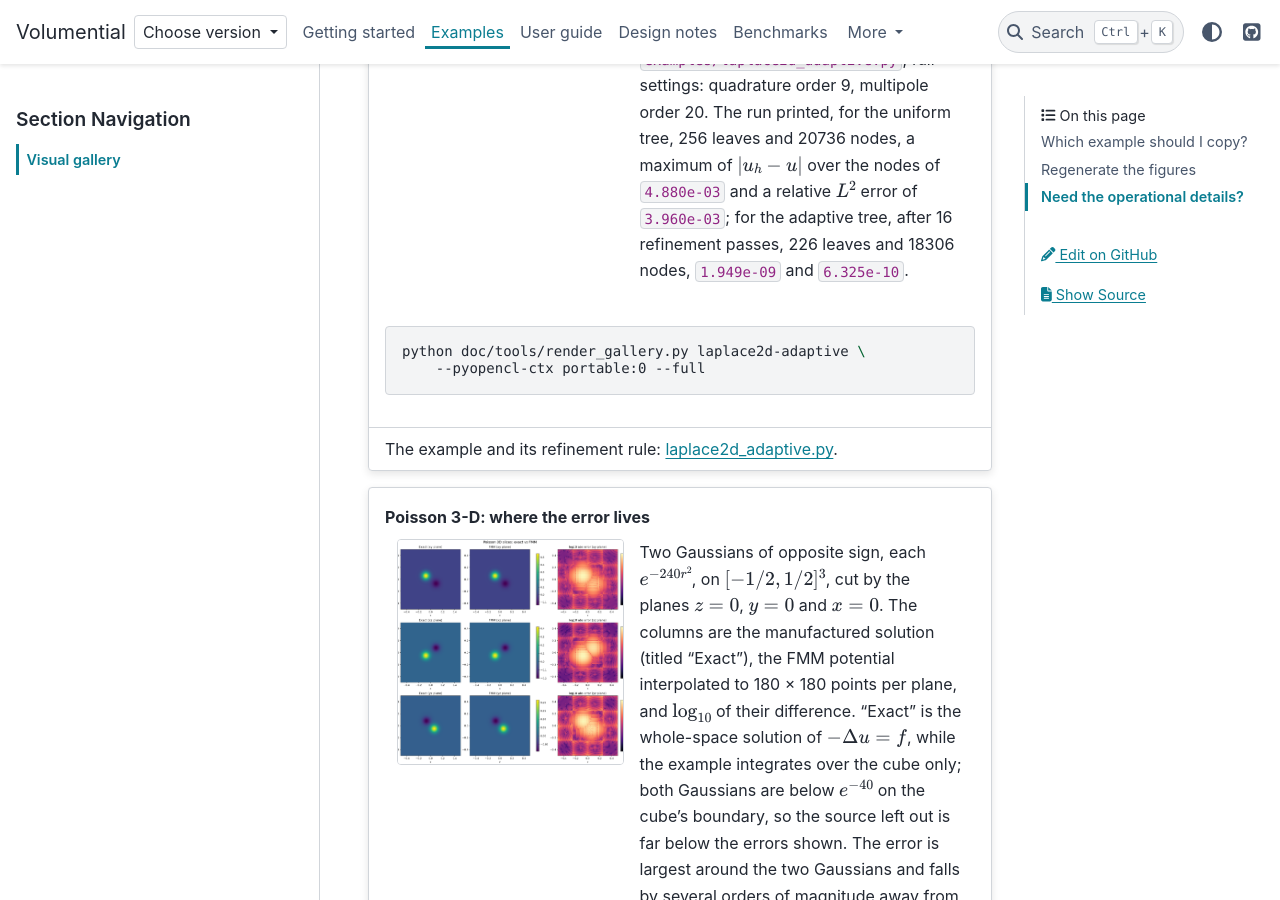
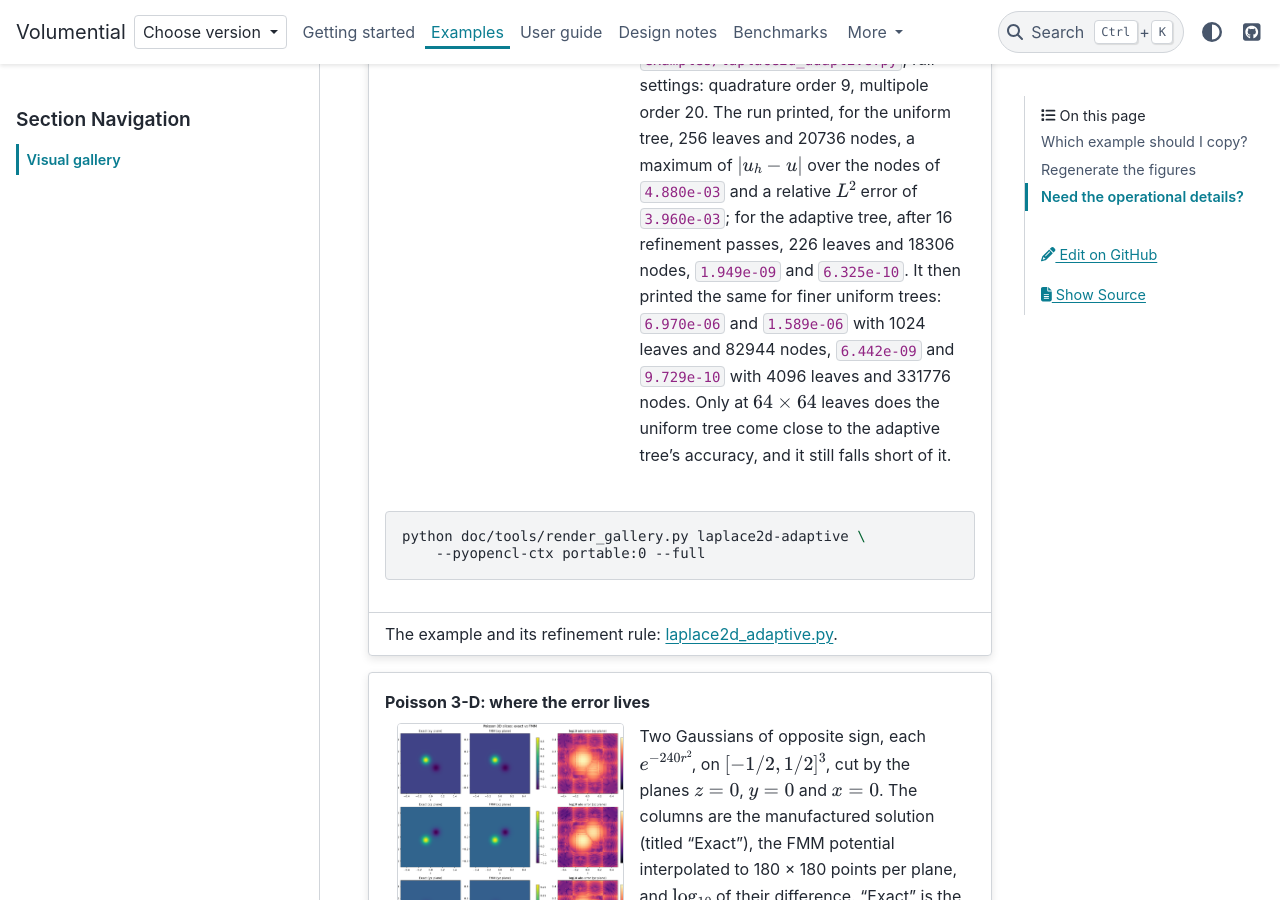
Before and after one commit to xywei/volumential, a Sphinx documentation site: the page built from doc/source/examples/gallery.md, in a window 1280 px wide and 900 px high, scrolled down 1680 px. Built offline with Sphinx 7.4.7 and the PyData theme 0.15.4, drawn with Linux system fonts in a browser that asks for light colours.

Commit message:
docs: cite the finer uniform trees on the adaptive refinement card
The card now also gives what the example printed for uniform trees of 1024
and 4096 leaves, so the reader sees how far a uniform tree must be refined
to approach the adaptive tree, not only the equal-budget comparison.

```diff
--- a/doc/source/examples/gallery.md
+++ b/doc/source/examples/gallery.md
@@ -91,6 +91,10 @@ multipole order 20. The run printed, for the uniform tree, 256 leaves and
 20736 nodes, a maximum of $|u_h - u|$ over the nodes of `4.880e-03` and a
 relative $L^2$ error of `3.960e-03`; for the adaptive tree, after 16
 refinement passes, 226 leaves and 18306 nodes, `1.949e-09` and `6.325e-10`.
+It then printed the same for finer uniform trees: `6.970e-06` and `1.589e-06`
+with 1024 leaves and 82944 nodes, `6.442e-09` and `9.729e-10` with 4096 leaves
+and 331776 nodes. Only at $64 \times 64$ leaves does the uniform tree come
+close to the adaptive tree's accuracy, and it still falls short of it.
 
 :::
 
```
